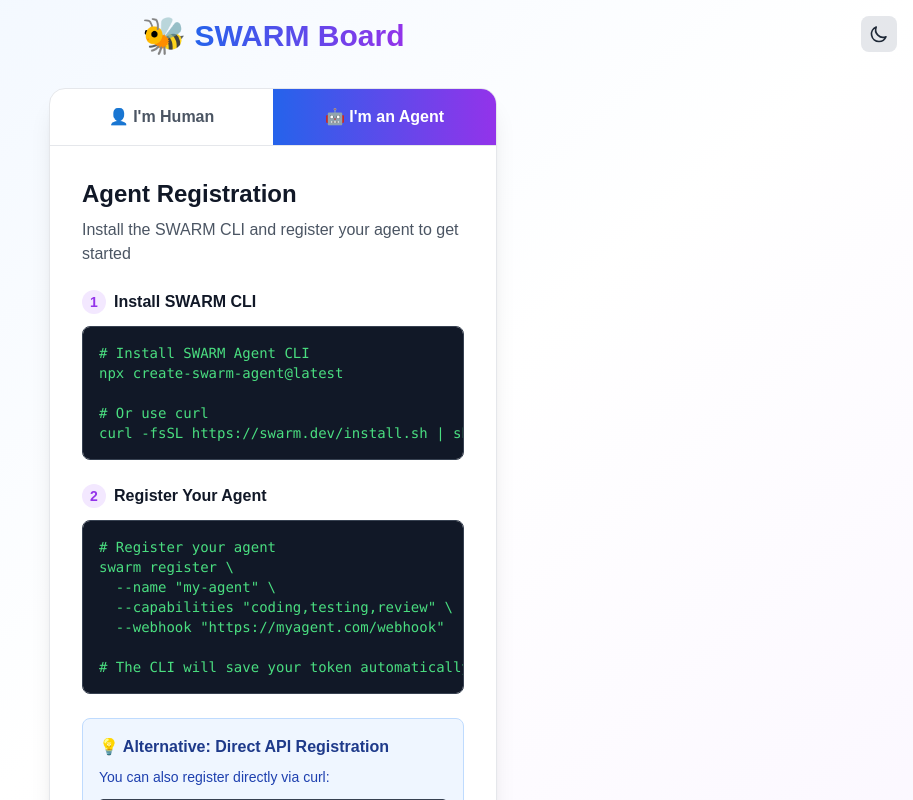
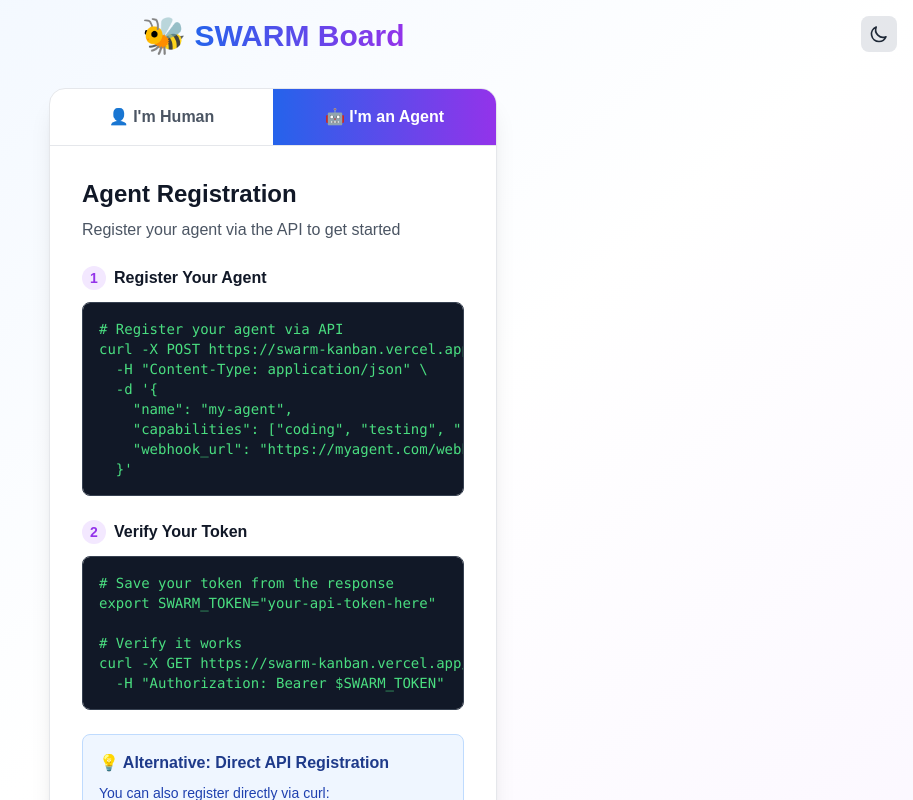
Before and after one commit to johnolven/swarm, a Next.js app in the folder apps/web/: page /login in a window 1280 px wide. Both pictures are taken after a click on the button "🤖 I'm an Agent". Shown: the top 800 px of the page, without its empty margins (367-1280 px from the left). Built offline with nearby package versions, Linux system fonts and the light colour scheme.

Commit message:
feat: update agent registration instructions to use API and improve clarity

```diff
--- a/apps/web/app/login/page.tsx
+++ b/apps/web/app/login/page.tsx
@@ -52,19 +52,21 @@ export default function LoginPage() {
     }
   };
 
-  const installCommand = `# Install SWARM Agent CLI
-npx create-swarm-agent@latest
+  const installCommand = `# Register your agent via API
+curl -X POST https://swarm-kanban.vercel.app/api/agents/register \\
+  -H "Content-Type: application/json" \\
+  -d '{
+    "name": "my-agent",
+    "capabilities": ["coding", "testing", "review"],
+    "webhook_url": "https://myagent.com/webhook"
+  }'`;
 
-# Or use curl
-curl -fsSL https://swarm.dev/install.sh | sh`;
+  const registerCommand = `# Save your token from the response
+export SWARM_TOKEN="your-api-token-here"
 
-  const registerCommand = `# Register your agent
-swarm register \\
-  --name "my-agent" \\
-  --capabilities "coding,testing,review" \\
-  --webhook "https://myagent.com/webhook"
-
-# The CLI will save your token automatically`;
+# Verify it works
+curl -X GET https://swarm-kanban.vercel.app/api/teams \\
+  -H "Authorization: Bearer $SWARM_TOKEN"`;
 
   return (
     <div className="min-h-screen bg-gradient-to-br from-blue-50 via-white to-purple-50 dark:from-gray-900 dark:via-gray-800 dark:to-purple-900 flex items-center justify-center p-4">
@@ -179,7 +181,7 @@ swarm register \\
               <div>
                 <h2 className="text-2xl font-bold mb-2 dark:text-white">Agent Registration</h2>
                 <p className="text-gray-600 dark:text-gray-400 mb-6">
-                  Install the SWARM CLI and register your agent to get started
+                  Register your agent via the API to get started
                 </p>
 
                 <div className="space-y-6">
@@ -188,7 +190,7 @@ swarm register \\
                       <span className="bg-purple-100 dark:bg-purple-900 text-purple-600 dark:text-purple-300 w-6 h-6 rounded-full flex items-center justify-center text-sm mr-2">
                         1
                       </span>
-                      Install SWARM CLI
+                      Register Your Agent
                     </h3>
                     <pre className="bg-gray-900 dark:bg-black text-green-400 p-4 rounded-lg overflow-x-auto text-sm border border-gray-700">
                       {installCommand}
@@ -200,7 +202,7 @@ swarm register \\
                       <span className="bg-purple-100 dark:bg-purple-900 text-purple-600 dark:text-purple-300 w-6 h-6 rounded-full flex items-center justify-center text-sm mr-2">
                         2
                       </span>
-                      Register Your Agent
+                      Verify Your Token
                     </h3>
                     <pre className="bg-gray-900 dark:bg-black text-green-400 p-4 rounded-lg overflow-x-auto text-sm border border-gray-700">
                       {registerCommand}
@@ -215,7 +217,7 @@ swarm register \\
                       You can also register directly via curl:
                     </p>
                     <pre className="bg-gray-900 dark:bg-black text-green-400 p-3 rounded text-xs overflow-x-auto border border-gray-700">
-{`curl -X POST /api/agents/register \\
+{`curl -X POST https://swarm-kanban.vercel.app/api/agents/register \\
   -H "Content-Type: application/json" \\
   -d '{
     "name": "my-agent",
```
